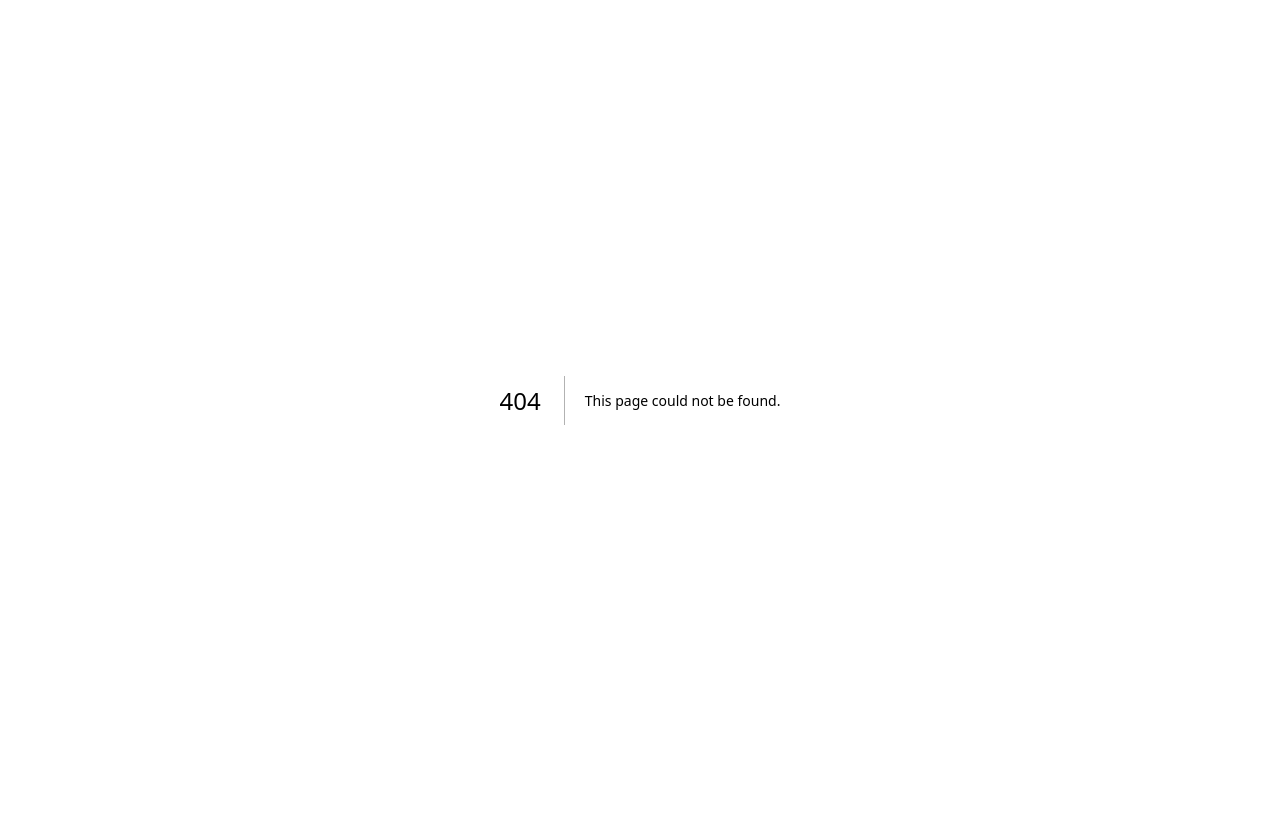
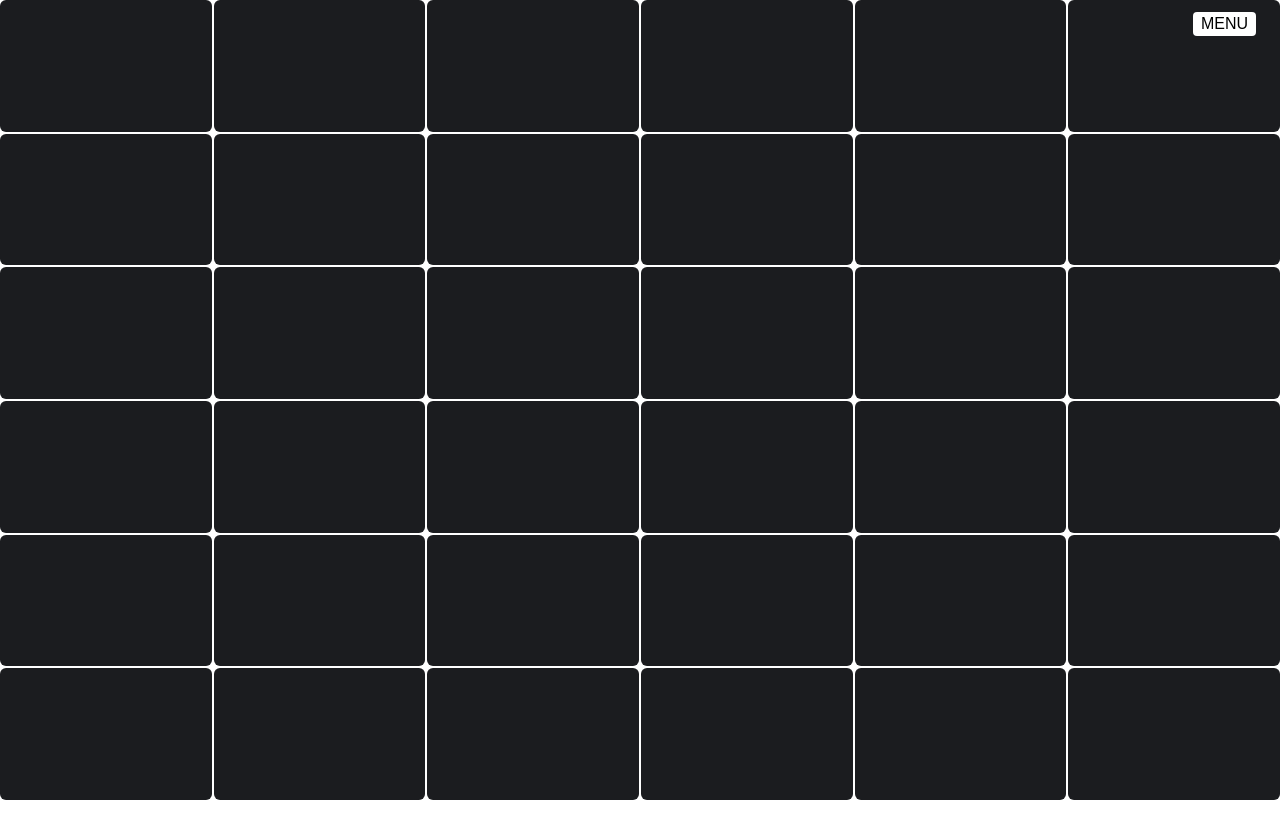
Before and after one commit to lakshaydewan/UI_library, a Next.js app: page /bricks in a window 1280 px wide. Before the commit this address had no page. Shown: the top 838 px of the page. Before the commit the page ends 800 px from the top, so only its background shows below. Built offline with nearby package versions, Linux system fonts and the light colour scheme; a web font is replaced by a local one.

Commit message:
new Button

```diff
--- /dev/null
+++ b/app/bricks/page.tsx
@@ -0,0 +1,93 @@
+'use client'
+import { motion, useAnimationControls, useScroll } from 'framer-motion'
+import { div } from 'framer-motion/client';
+import React, { useEffect, useState, useRef } from 'react'
+
+const arr = [
+  { id: 1, delay: 0.1 },
+  { id: 2, delay: 0.15 },
+  { id: 3, delay: 0.2 },
+  { id: 4, delay: 0.25 },
+  { id: 5, delay: 0.3 },
+  { id: 6, delay: 0.35 },
+  { id: 7, delay: 0.4 },
+  { id: 8, delay: 0.45 },
+  { id: 9, delay: 0.5 },
+  { id: 10, delay: 0.55 },
+  { id: 11, delay: 0.6 },
+  { id: 12, delay: 0.65 },
+  { id: 13, delay: 0.7 },
+  { id: 14, delay: 0.75 },
+  { id: 15, delay: 0.8 },
+  { id: 16, delay: 0.85 },
+  { id: 17, delay: 0.9 },
+  { id: 18, delay: 0.95 },
+  { id: 19, delay: 1.0 },
+  { id: 20, delay: 1.05 },
+  { id: 21, delay: 1.1 },
+  { id: 22, delay: 1.15 },
+  { id: 23, delay: 1.2 },
+  { id: 24, delay: 1.25 },
+  { id: 25, delay: 1.3 },
+  { id: 26, delay: 1.35 },
+  { id: 27, delay: 1.4 },
+  { id: 28, delay: 1.45 },
+  { id: 29, delay: 1.5 },
+  { id: 30, delay: 1.55 },
+  { id: 31, delay: 1.6 },
+  { id: 32, delay: 1.65 },
+  { id: 33, delay: 1.7 },
+  { id: 34, delay: 1.75 },
+  { id: 35, delay: 1.8 },
+  { id: 36, delay: 1.85 }
+];
+
+
+const page = () => {
+
+  const controlsForFlipper = useAnimationControls();
+  const ref = useRef(null)
+  const { scrollYProgress } = useScroll({
+    target: ref,
+  });
+  const [isFlipped, setIsFlipped] = useState(false)
+
+  useEffect(()=> {
+
+  }, [])
+
+  const handleClick = () => {
+    setIsFlipped((prev: any) => !prev);
+    controlsForFlipper.start({ rotateX: isFlipped ? 0 : 180 });
+  };
+
+  return (
+   <div className='h-[200vh] w-screen' ref={ref}>
+     <div className={`w-screen h-screen sticky top-0 left-0 grid grid-cols-6 grid-rows-6 gap-[2px]`}>
+        {
+            arr.map((item) => (
+                <motion.div
+                className='row-span-1 col-span-1 card-container relative overflow-hidden' key={item.id}>
+                    <motion.div
+                      animate={controlsForFlipper}
+                      transition={{duration: 1, delay: item.delay}}
+                    className='card w-full h-full rounded-md'>
+                        <div className='card-front w-full h-full rounded-md'>
+                        </div>
+                        <div className='card-back w-full h-full'>
+                        </div>
+                    </motion.div>
+                </motion.div>
+            ))
+        }
+        <div className='bg-white absolute top-3 right-6 text-black rounded px-2' onClick={()=> {
+          handleClick();
+        }}>
+          MENU
+        </div>
+    </div>
+   </div>
+  )
+}
+
+export default page
--- a/app/carousal/page.tsx
+++ b/app/carousal/page.tsx
@@ -7,7 +7,7 @@ import { mediaItems } from '@/data/data'
 
 const Page = () => {
 
-    const [img, setImage] = useState(mediaItems[2])
+    const [img, setImage] = useState(mediaItems[4])
     const controlsforImage = useAnimationControls();
     const controlsforTitle = useAnimationControls();
     const controlsforText = useAnimationControls();
@@ -120,7 +120,7 @@ const Page = () => {
                         </div>
                         <motion.div
                             animate={controlsforImage}
-                            transition={{ duration: 1, }}
+                            transition={{ duration: 0.6, delay: 0.3}}
                             className='w-full h-full my-4 overflow-hidden'>
                             <Image
                                 className='w-full h-full object-cover'
--- /dev/null
+++ b/app/components/Button.tsx
@@ -0,0 +1,17 @@
+import React from 'react'
+
+const Button = () => {
+    return (
+        <div className='h-screen w-screen flex justify-center items-center bg-white'>
+            <div className='group relative w-40 h-10 rounded-lg bg-white cursor-pointer'>
+                <div className="group-hover:-translate-x-[3px] group-hover:-translate-y-[3px] transition-all duration-300 ease-Out absolute z-10 rounded-lg w-full flex justify-center items-center h-full text-center top-0 font-sans text-black left-0 bg-white border border-neutral-950">
+                    Hover Me
+                </div>
+                <div className="absolute bg-neutral-950 top-0 left-0 rounded-lg w-full h-full">
+                </div>
+            </div>
+        </div>
+    )
+}
+
+export default Button
--- a/app/components/Staggered.tsx
+++ b/app/components/Staggered.tsx
@@ -2,35 +2,33 @@
 import React, { useState } from 'react'
 
 const Staggered = () => {
-
-    const [hover, setHover] = useState(0)
 
     return (
     <div className='bg-white w-full h-screen justify-center items-center flex flex-col'>
         <div className='group border-t-[4px] border-b-[4px] border-black bg-white w-fit h-12 overflow-hidden text-black font-sans font-bold text-4xl cursor-pointer'>
             <div className='flex flex-row items-center justify-center'>
                 <div className='group-hover:-translate-y-10 transition-all duration-200 ease-out'><span>A</span></div>
+                <div className='group-hover:-translate-y-10 transition-all duration-200 ease-out delay-[25ms]'><span>L</span></div>
                 <div className='group-hover:-translate-y-10 transition-all duration-200 ease-out delay-[50ms]'><span>L</span></div>
-                <div className='group-hover:-translate-y-10 transition-all duration-200 ease-out delay-[100ms]'><span>L</span></div>
                 <div className='w-2 h-2'><span></span></div>
-                <div className='group-hover:-translate-y-10 transition-all duration-200 ease-out delay-[150ms]'><span>S</span></div>
-                <div className='group-hover:-translate-y-10 transition-all duration-200 ease-out delay-[200ms]'><span>T</span></div>
-                <div className='group-hover:-translate-y-10 transition-all duration-200 ease-out delay-[250ms]'><span>I</span></div>
-                <div className='group-hover:-translate-y-10 transition-all duration-200 ease-out delay-[300ms]'><span>L</span></div>
-                <div className='group-hover:-translate-y-10 transition-all duration-200 ease-out delay-[350ms]'><span>L</span></div>
-                <div className='group-hover:-translate-y-10 transition-all duration-200 ease-out delay-[400ms]'><span>S</span></div>
+                <div className='group-hover:-translate-y-10 transition-all duration-200 ease-out delay-[75ms]'><span>S</span></div>
+                <div className='group-hover:-translate-y-10 transition-all duration-200 ease-out delay-[100ms]'><span>T</span></div>
+                <div className='group-hover:-translate-y-10 transition-all duration-200 ease-out delay-[125ms]'><span>I</span></div>
+                <div className='group-hover:-translate-y-10 transition-all duration-200 ease-out delay-[150ms]'><span>L</span></div>
+                <div className='group-hover:-translate-y-10 transition-all duration-200 ease-out delay-[175ms]'><span>L</span></div>
+                <div className='group-hover:-translate-y-10 transition-all duration-200 ease-out delay-[200ms]'><span>S</span></div>
             </div>
             <div className='flex flex-row items-center justify-center'>
                 <div className='group-hover:-translate-y-10 transition-all duration-[200ms] ease-out'><span>A</span></div>
+                <div className='group-hover:-translate-y-10 transition-all duration-[200ms] ease-out delay-[25ms]'><span>L</span></div>
                 <div className='group-hover:-translate-y-10 transition-all duration-[200ms] ease-out delay-[50ms]'><span>L</span></div>
-                <div className='group-hover:-translate-y-10 transition-all duration-[200ms] ease-out delay-[100ms]'><span>L</span></div>
                 <div className='w-2 h-2 border border-black'><span></span></div>
-                <div className='group-hover:-translate-y-10 transition-all duration-[200ms] ease-out delay-[150ms]'><span>S</span></div>
-                <div className='group-hover:-translate-y-10 transition-all duration-[200ms] ease-out delay-[200ms]'><span>T</span></div>
-                <div className='group-hover:-translate-y-10 transition-all duration-[200ms] ease-out delay-[250ms]'><span>I</span></div>
-                <div className='group-hover:-translate-y-10 transition-all duration-[200ms] ease-out delay-[300ms]'><span>L</span></div>
-                <div className='group-hover:-translate-y-10 transition-all duration-[200ms] ease-out delay-[350ms]'><span>L</span></div>
-                <div className='group-hover:-translate-y-10 transition-all duration-[200ms] ease-out delay-[400ms]'><span>S</span></div>
+                <div className='group-hover:-translate-y-10 transition-all duration-[200ms] ease-out delay-[75ms]'><span>S</span></div>
+                <div className='group-hover:-translate-y-10 transition-all duration-[200ms] ease-out delay-[100ms]'><span>T</span></div>
+                <div className='group-hover:-translate-y-10 transition-all duration-[200ms] ease-out delay-[125ms]'><span>I</span></div>
+                <div className='group-hover:-translate-y-10 transition-all duration-[200ms] ease-out delay-[150ms]'><span>L</span></div>
+                <div className='group-hover:-translate-y-10 transition-all duration-[200ms] ease-out delay-[175ms]'><span>L</span></div>
+                <div className='group-hover:-translate-y-10 transition-all duration-[200ms] ease-out delay-[200ms]'><span>S</span></div>
             </div>
         </div>
     </div>
--- a/app/globals.css
+++ b/app/globals.css
@@ -60,3 +60,37 @@ body {
   font-family: "Space Mono", monospace;
   font-size: 5rem;
 }
+
+
+.card-container {
+  perspective: 1000px;
+}
+
+.card {
+  position: relative;
+  transform-style: preserve-3d;
+  transition: transform 1.2s cubic-bezier(0.175, 0.9, 0.72, 1.2);
+}
+
+.card-container:hover .card {
+  transform: rotateX(-360deg);
+}
+
+.card-front,
+.card-back {
+  position: absolute;
+  backface-visibility: hidden;
+  display: flex;
+  justify-content: center;
+  align-items: center;
+  font-size: 24px;
+}
+
+.card-front {
+  background-color: #1b1c1f;
+}
+
+.card-back {
+  background-color: #cff701;
+  transform: rotateX(180deg);
+}
--- a/app/page.tsx
+++ b/app/page.tsx
@@ -6,6 +6,7 @@ import Blob from "./components/Blob";
 import HackerHaiBhai from "./components/HackerHaiBhai";
 import New_Button from "./components/New_Button";
 import Scale_Card from "./components/Scale_Card";
+import Button from "./components/Button";
 
 export default function Home() {
   return (
@@ -31,6 +32,9 @@ export default function Home() {
       <div className="h-screen snap-start">
         <HackerHaiBhai />
       </div>
+      <div className="h-screen snap-start">
+        <Button />
+      </div>
     </div>
   );
 }
--- /dev/null
+++ b/app/scrollTrigger/page.tsx
@@ -0,0 +1,60 @@
+'use client'
+import React, { useRef } from 'react'
+import { motion, useScroll, useTransform } from 'framer-motion';
+import Image from 'next/image';
+
+const page = () => {
+    const ref = useRef(null)
+    const { scrollYProgress } = useScroll({
+        target: ref
+    })
+    const centeredStyle = {
+        position: 'absolute',
+        top: '50%',
+        left: '50%',
+        transform: 'translate(-50%, -50%)'
+    };
+    const scale = useTransform(scrollYProgress, [0, 0.2, 0.4, 0.6, 0.8, 1], [1, 0.7, 0.7, 0.7, 0.7, 0.7])
+    const opacity = useTransform(scrollYProgress, [0, 0.2, 0.4, 0.6, 0.8, 1], [1, 0, 0, 0, 0, 0])
+
+    const scale2 = useTransform(scrollYProgress, [0, 0.2, 0.4, 0.6, 0.8, 1], [0, 1, 0.7, 0.7, 0.7, 0.7])
+    const opacity2 = useTransform(scrollYProgress, [0, 0.2, 0.4, 0.6, 0.8, 1], [1, 1, 0, 0, 0, 0])
+
+    const scale3 = useTransform(scrollYProgress, [0, 0.2, 0.4, 0.6, 0.8, 1], [1, 0.7, 0.7, 0.7, 0.7, 0.7])
+    const opacity3 = useTransform(scrollYProgress, [0, 0.2, 0.4, 0.6, 0.8, 1], [1, 0, 0, 0, 0, 0])
+
+    return (
+        <div className='w-screen h-[700vh] bg-white' ref={ref}>
+            <div className='sticky top-0 left-0 w-screen h-screen border border-white'>
+                <div className='h-full w-full flex justify-center items-center'>
+                    <div className='size-96 aspect-square relative'>
+                        <motion.div
+                            style={{ scale, opacity }}
+                            className='size-96 aspect-square'>
+                            <Image
+                                src={"/assets/img5.jpg"}
+                                alt=''
+                                width={10000}
+                                height={10000}
+                                className='w-full h-full'
+                            />
+                        </motion.div>
+                        <motion.div
+                            style={{ scale: scale2, opacity: opacity2 }}
+                            className='size-96 aspect-square absolute top-0 left-0'>
+                            <Image
+                                src={"/assets/img3.jpg"}
+                                alt=''
+                                width={10000}
+                                height={10000}
+                                className='w-full h-full'
+                            />
+                        </motion.div>
+                    </div>
+                </div>
+            </div>
+        </div>
+    )
+}
+
+export default page
--- /dev/null
+++ b/app/test/page.tsx
@@ -0,0 +1,39 @@
+'use client'
+import React from 'react'
+import { motion } from 'framer-motion'
+
+const page = () => {
+    return (
+        <div className='h-screen bg-[#080618] w-screen flex justify-center items-center'>
+            <div className='group overflow-hidden rounded-md bg-[#112645] relative w-24 h-10 flex justify-center items-center cursor-pointer'>
+                <div className='text-[#1e95e6] font-sans text-sm font-light flex justify-center items-center gap-0'>
+                    <div>
+                        SEND
+                    </div>
+                    <div className='size-6 aspect-square bg-black ml-4 z-auto rounded-sm'>
+                        <div className='text-white flex justify-center items-center h-full'>
+                            <div className='relative overflow-hidden'>
+                                <div className='group-hover:translate-x-[110%] transition-all duration-500 ease-out'>
+                                    <svg xmlns="http://www.w3.org/2000/svg" fill="none" viewBox="0 0 24 24" strokeWidth={1.5} stroke="currentColor" className="size-4">
+                                        <path strokeLinecap="round" strokeLinejoin="round" d="M13.5 4.5 21 12m0 0-7.5 7.5M21 12H3" />
+                                    </svg>
+                                </div>
+                                <div className='absolute top-0 left-0 translate-x-[-110%] group-hover:translate-x-[-0%] transition-all duration-500 ease-out'>
+                                    <svg xmlns="http://www.w3.org/2000/svg" fill="none" viewBox="0 0 24 24" strokeWidth={1.5} stroke="currentColor" className="size-4">
+                                        <path strokeLinecap="round" strokeLinejoin="round" d="M13.5 4.5 21 12m0 0-7.5 7.5M21 12H3" />
+                                    </svg>
+                                </div>
+                            </div>
+                        </div>
+                    </div>
+                </div>
+                <motion.div
+                    className='z-50 bg-blue-300 w-24 h-10 opacity-30 -translate-x-[100%] group-hover:-translate-x-[0%] transition-all duration-300 ease-out text-blue-300 absolute top-0 left-0 font-sans font-light'>
+                    SEND
+                </motion.div>
+            </div>
+        </div>
+    )
+}
+
+export default page
```
